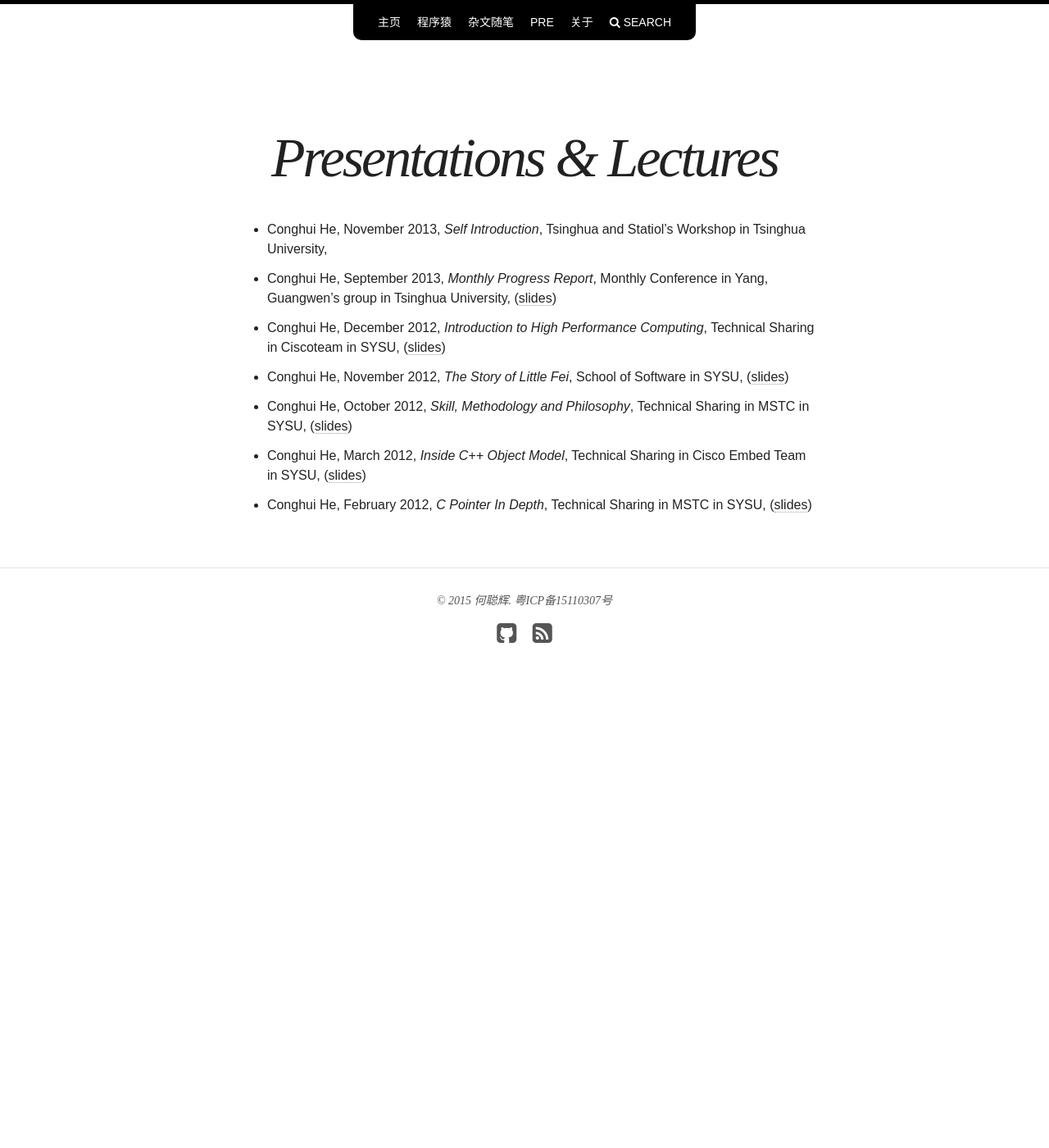
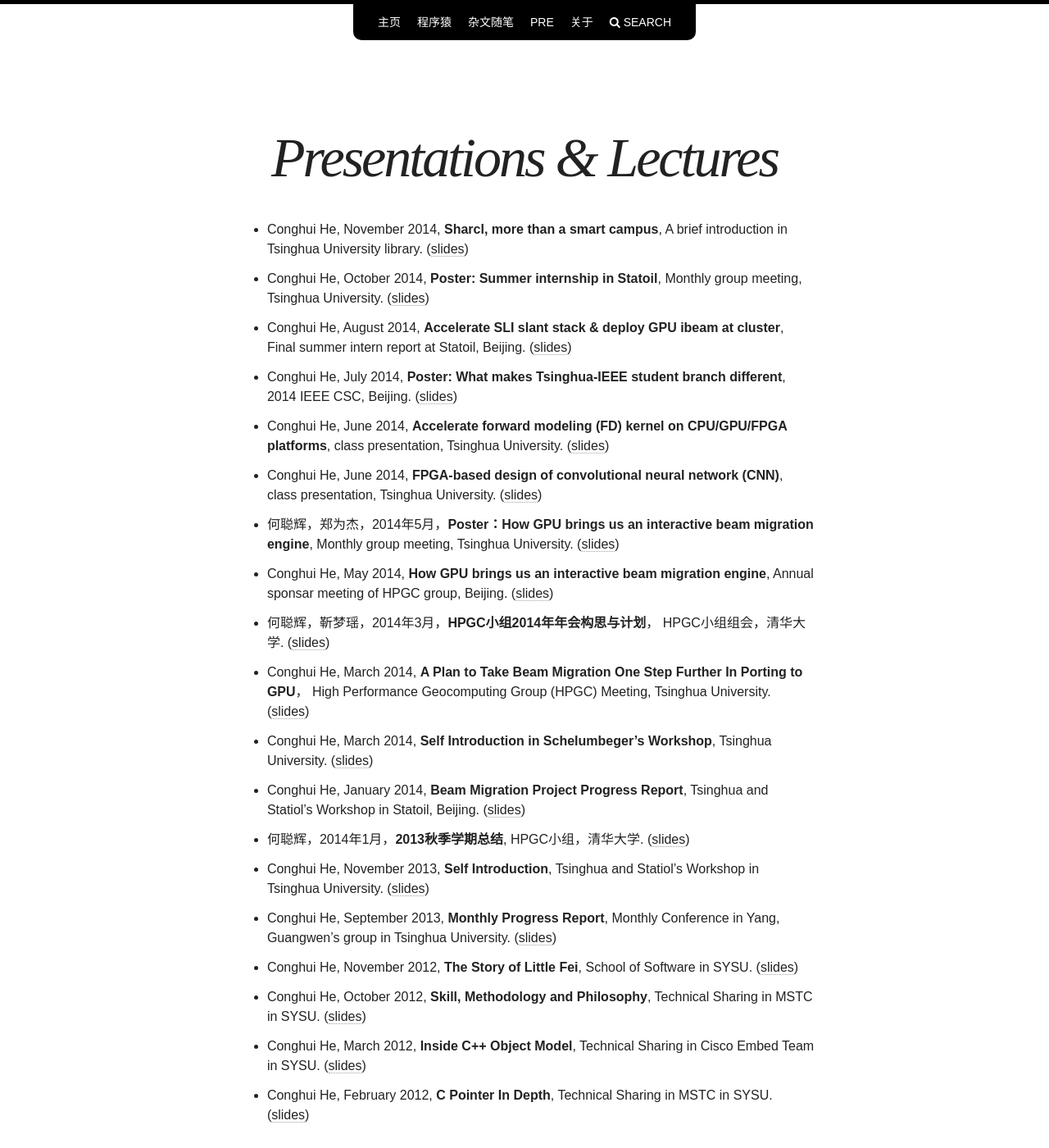
Before and after one commit to sspeng/blog-old, a Jekyll site: the page built from presentation/index.md, in a window 1280 px wide and 1400 px high. Shown: the whole window at 82% size. Built offline with Jekyll 4.4.1, drawn with Linux system fonts in a browser that asks for light colours.

Commit message:
add presentations

```diff
--- a/_config.yml
+++ b/_config.yml
@@ -1,9 +1,9 @@
 # Site wide configuration
 
-title: Conghui is walking, working
+title: Conghui is thinking & working
 locale: en_US
-description: This website aims to keep the innovations, events and thoughs recorded for sharing and reviewing
-logo:
+description: Keep the innovations, events and thoughs for sharing and reviewing
+logo: profile.jpg
 search: true
 host: 0.0.0.0
 
--- a/presentation/index.md
+++ b/presentation/index.md
@@ -3,24 +3,60 @@ layout: page
 title: Presentations & Lectures
 ---
 
-- Conghui He, November 2013,
-  *[Self Introduction](http://pan.baidu.com/s/1gokhQ)*,
-  Tsinghua and Statiol's Workshop in Tsinghua University,
-- Conghui He, September 2013, *Monthly Progress Report*,
-  Monthly Conference in Yang, Guangwen's group in Tsinghua University,
-  ([slides](http://pan.baidu.com/s/1AazB7))
-- Conghui He, December 2012, *Introduction to High Performance Computing*,
-  Technical Sharing in Ciscoteam in SYSU,
-  ([slides](http://pan.baidu.com/s/1rd6FX))
-- Conghui He, November 2012, *The Story of Little Fei*,
-  School of Software in SYSU,
-  ([slides](http://pan.baidu.com/s/1zlaaZ))
-- Conghui He, October 2012, *Skill, Methodology and Philosophy*,
-  Technical Sharing in MSTC in SYSU,
-  ([slides](http://pan.baidu.com/s/1EeiXm))
-- Conghui He, March 2012, *Inside C++ Object Model*,
-  Technical Sharing in Cisco Embed Team in SYSU,
-  ([slides](http://pan.baidu.com/s/1kXW4i))
-- Conghui He, February 2012, *C Pointer In Depth*,
-  Technical Sharing in MSTC in SYSU,
-  ([slides](http://pan.baidu.com/s/1cQy3z))
+- Conghui He, November 2014, **Sharcl, more than a smart campus**,
+  A brief introduction in Tsinghua University library.
+  ([slides](http://pan.baidu.com/s/1nukevSt))
+- Conghui He, October 2014, **Poster: Summer internship in Statoil**,
+  Monthly group meeting, Tsinghua University.
+  ([slides](http://pan.baidu.com/s/1mh0vzAw))
+- Conghui He, August 2014, **Accelerate SLI slant stack & deploy GPU ibeam at cluster**,
+  Final summer intern report at Statoil, Beijing.
+  ([slides](http://pan.baidu.com/s/1qWTdqwc))
+- Conghui He, July 2014, **Poster: What makes Tsinghua-IEEE student branch different**,
+  2014 IEEE CSC, Beijing.
+  ([slides](http://pan.baidu.com/s/1hreiTEk))
+- Conghui He, June 2014, **Accelerate forward modeling (FD) kernel on CPU/GPU/FPGA platforms**,
+  class presentation, Tsinghua University.
+  ([slides](http://pan.baidu.com/s/1i4oqpz3))
+- Conghui He, June 2014, **FPGA-based design of convolutional neural network (CNN)**,
+  class presentation, Tsinghua University.
+  ([slides](http://pan.baidu.com/s/1o7boQIu))
+- 何聪辉，郑为杰，2014年5月，**Poster：How GPU brings us an interactive beam migration engine**,
+  Monthly group meeting, Tsinghua University.
+  ([slides](http://pan.baidu.com/s/1kUgKCzP))
+- Conghui He, May 2014, **How GPU brings us an interactive beam migration engine**,
+  Annual sponsar meeting of HPGC group, Beijing.
+  ([slides](http://pan.baidu.com/s/1nu3bn0t))
+- 何聪辉，靳梦瑶，2014年3月，**HPGC小组2014年年会构思与计划**，
+  HPGC小组组会，清华大学.
+  ([slides](http://pan.baidu.com/s/1boq4vUZ))
+- Conghui He, March 2014, **A Plan to Take Beam Migration One Step Further In Porting to GPU**，
+  High Performance Geocomputing Group (HPGC) Meeting, Tsinghua University.
+  ([slides](http://pan.baidu.com/s/1borktWj))
+- Conghui He, March 2014, **Self Introduction in Schelumbeger's Workshop**,
+  Tsinghua University.
+  ([slides](http://pan.baidu.com/s/1nu3Hkut))
+- Conghui He, January 2014, **Beam Migration Project Progress Report**,
+  Tsinghua and Statiol's Workshop in Statoil, Beijing.
+  ([slides](http://pan.baidu.com/s/1hrgkMVU))
+- 何聪辉，2014年1月，**2013秋季学期总结**,
+  HPGC小组，清华大学.
+  ([slides](http://pan.baidu.com/s/1sk6WNOp))
+- Conghui He, November 2013,  **Self Introduction**,
+  Tsinghua and Statiol's Workshop in Tsinghua University.
+  ([slides](http://pan.baidu.com/s/1i4zfBs5))
+- Conghui He, September 2013, **Monthly Progress Report**,
+  Monthly Conference in Yang, Guangwen's group in Tsinghua University.
+  ([slides](http://pan.baidu.com/s/1o6Qz5uq))
+- Conghui He, November 2012, **The Story of Little Fei**,
+  School of Software in SYSU.
+  ([slides](http://pan.baidu.com/s/1bnSNNbx))
+- Conghui He, October 2012, **Skill, Methodology and Philosophy**,
+  Technical Sharing in MSTC in SYSU.
+  ([slides](http://pan.baidu.com/s/1qXqdRK4))
+- Conghui He, March 2012, **Inside C++ Object Model**,
+  Technical Sharing in Cisco Embed Team in SYSU.
+  ([slides](http://pan.baidu.com/s/1qXpxTve))
+- Conghui He, February 2012, **C Pointer In Depth**,
+  Technical Sharing in MSTC in SYSU.
+  ([slides](http://pan.baidu.com/s/1i3TX2PR))
```
Also changed, not shown: images/profile.jpg.
